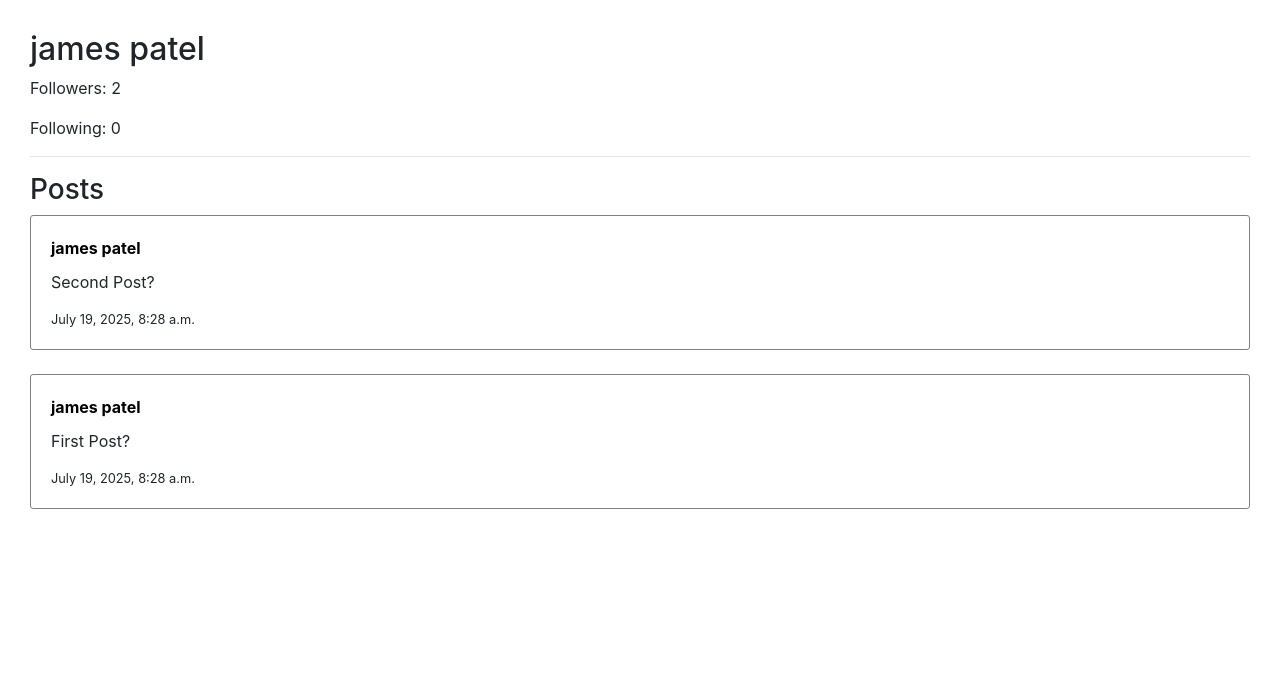
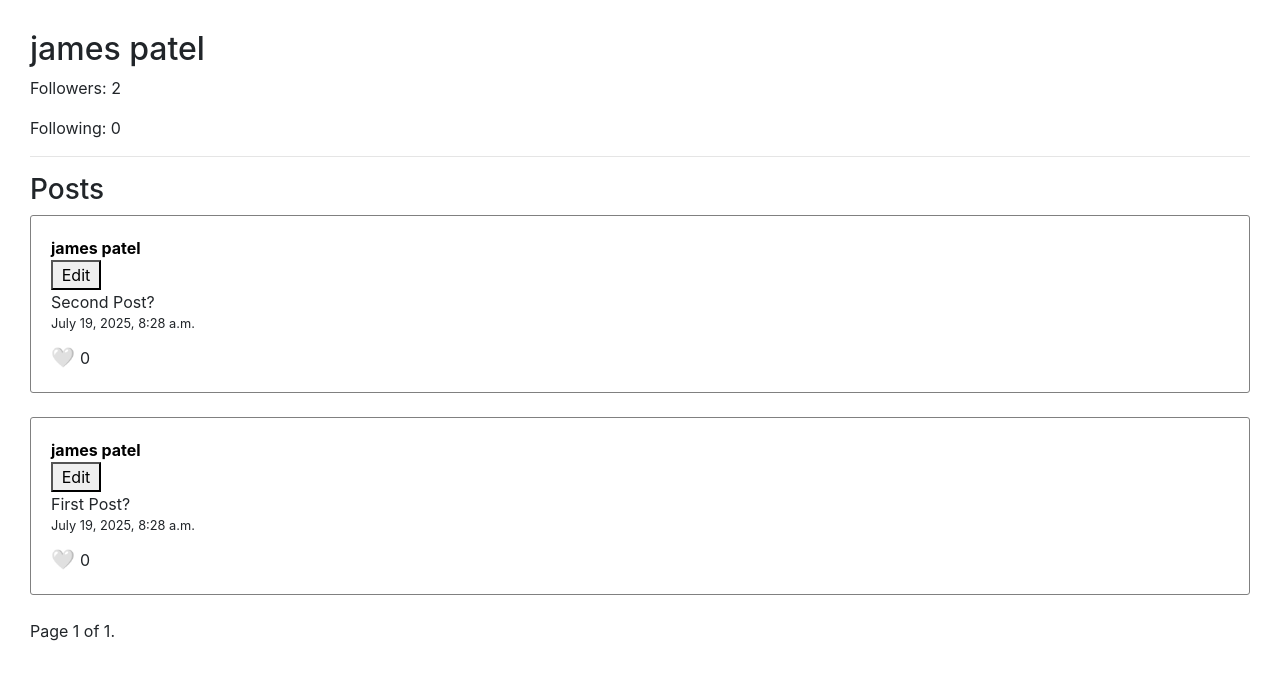
Before and after one commit to precipice11/whisper, a Django app: page /1/ in a window 1280 px wide. Shown: the part 56-736 px from the top of the page. Run offline with Django 3.2, Linux system fonts and the light colour scheme; a user stored in the database is signed in; data comes from the database, SQL or seed files in the repository; both versions use the stored data as it was after the commit; some libraries are stand-ins or nearby versions.

Commit message:
somewhat working

```diff
--- a/network/models.py
+++ b/network/models.py
@@ -18,7 +18,11 @@ class Post(models.Model):
     postContent = models.CharField(max_length=500)
     dateCreated = models.DateTimeField(auto_now_add=True)
     # comments -> user's
-    # likes -> user's
+    likes = models.ManyToManyField(User, related_name='liked_posts', blank=True)
+
+    @property
+    def total_likes(self):
+        return self.likes.count()
 
 
 # Add additional models to represent posts, likes, followers.
--- a/network/static/network/script.js
+++ b/network/static/network/script.js
@@ -1,4 +1,5 @@
 
+let likeUrl = window.likeUrl;  // grab the global variable set in template
 
 
 document.addEventListener('DOMContentLoaded', () => {
@@ -49,6 +50,33 @@ document.addEventListener('DOMContentLoaded', () => {
     });
     });
 
+    document.querySelectorAll('.like-btn').forEach(button => {
+        button.addEventListener('click', () => {
+            const postId = button.dataset.postId;
+
+            fetch(likeUrl, {
+                method: 'POST',
+                headers: {
+                "Content-Type": "application/json",
+                "X-CSRFToken": getCookie("csrftoken")
+                },
+                body: JSON.stringify({ post_id: postId })
+            })
+            .then(response => response.json())
+            .then(data => {
+                if (data.liked) {
+                    button.textContent = '❤️'; // If liked
+                } else {
+                    button.textContent = '🤍'; // If unliked
+                }
+
+                const likeCountSpan = button.nextElementSibling;
+                likeCountSpan.textContent = data.total_likes;
+            })
+            .catch(error => console.log("Error:", error))
+        })
+    })
+
 
     function getCookie(name) {
     let cookieValue = null;
--- a/network/static/network/styles.css
+++ b/network/static/network/styles.css
@@ -18,3 +18,25 @@
 .editPost {
     max-width: 50px;
 }
+
+.like-btn {
+    background: none;
+    border: none;
+    font-size: 1.2rem;
+    cursor: pointer;
+    padding: 0;
+    margin-right: 5px;
+}
+
+.post-footer {
+    display: flex;
+    align-items: center;
+    justify-content: flex-start; /* Push to right side */
+    margin-top: 10px;
+}
+
+
+.name {
+    color: black;
+    margin-bottom: 2rem;
+}
--- a/network/templates/network/layout.html
+++ b/network/templates/network/layout.html
@@ -6,7 +6,8 @@
         <title>{% block title %}Social Network{% endblock %}</title>
         <link rel="stylesheet" href="https://stackpath.bootstrapcdn.com/bootstrap/4.4.1/css/bootstrap.min.css" integrity="sha384-Vkoo8x4CGsO3+Hhxv8T/Q5PaXtkKtu6ug5TOeNV6gBiFeWPGFN9MuhOf23Q9Ifjh" crossorigin="anonymous">
         <link href="{% static 'network/styles.css' %}" rel="stylesheet">
-        <script src="{% static 'network/script.js' %}"></script>
+        <script src="{% static 'network/script.js' %}">     const likeUrl = "{% url 'like_toggle' %}";
+        </script>
 
     </head>
     <body>
--- a/network/templates/network/profile.html
+++ b/network/templates/network/profile.html
@@ -22,17 +22,53 @@
     <hr>
 
     <h3>Posts</h3>
-    {% for post in posts %}
-        <div class="post">
-            <strong style="margin-bottom: 10px;"><a style=" color: black;" href="{% url 'profile' post.user.id %}">{{ post.user.username }}</a></strong>
+    {% for post in page_obj %}
+    <div class="post" id="post-{{ post.id }}">
+        <strong><a class="name" href="{% url 'profile' user_id=post.user.id %}">{{ post.user }}</a></strong>
+
+        {% if post.user == request.user %}
+        <button class="editPost" data-post-id="{{ post.id }}">Edit</button>
+        {% endif %}
+
+        <div class="postContent" data-post-id="{{ post.id }}">{{ post.postContent }}</div>
+        <small>{{ post.dateCreated }}</small>
 
 
-            <p>{{ post.postContent }}</p>
-            <small>{{ post.dateCreated }}</small>
+        <div class="post-footer">
+            <button class="like-btn" data-post-id="{{ post.id }}">
+                {% if user in post.likes.all %}
+                    ❤️
+                {% else %}
+                    🤍
+                {% endif %}
+            </button>
+            <div class="like-count">{{ post.total_likes }}</div>
         </div>
-    {% empty %}
-        <p>No Posts.</p>
+
+    </div>
     {% endfor %}
+
+
+    <div class="pagination">
+        <span class="step-links">
+            {% if page_obj.has_previous %}
+                <a href="?page=1">&laquo; first</a>
+                <a href="?page={{ page_obj.previous_page_number }}">previous</a>
+            {% endif %}
+
+            <span class="current">
+                Page {{ page_obj.number }} of {{ page_obj.paginator.num_pages }}.
+            </span>
+
+            {% if page_obj.has_next %}
+                <a href="?page={{ page_obj.next_page_number }}">next</a>
+                <a href="?page={{ page_obj.paginator.num_pages }}">last &raquo;</a>
+            {% endif %}
+        </span>
+    </div>
+
+
+
     </div>
 
 
--- a/network/urls.py
+++ b/network/urls.py
@@ -14,5 +14,7 @@ urlpatterns = [
     path("unfollow/<int:user_id>/", views.unfollow_user, name="unfollow"),
     path("following/", views.followingPage, name="following"),
     path("edit-post/<int:post_id>/", views.edit_post, name="edit_post"),
+    path("ajax/like/", views.like_toggle, name="like_toggle"),
+
 
 ]
--- a/network/views.py
+++ b/network/views.py
@@ -13,6 +13,8 @@ import json
 from .models import User, Post
 
 
+
+# Returns the home page with all posts.
 def index(request):
     allPosts = Post.objects.all().order_by('-dateCreated')
     paginator = Paginator(allPosts, 10)
@@ -24,18 +26,24 @@ def index(request):
     return render(request, 'network/index.html', context)
 
 
+
+# Creates a user Post in Database
 @login_required
 def submitPost(request):
     if request.method == 'POST':
         content = request.POST.get('postContent')
-        # do something with content
         user = request.user
+
+        # create a new post object
         Post.objects.create(user=user, postContent=content)
 
         return HttpResponseRedirect(reverse("index"))
 
+    return HttpResponse("Only POST requests are accepted.")
 
-    return HttpResponse("Only POST requests are accepted.")
+
+
+
 
 @login_required
 def profileView(request, user_id):
@@ -43,12 +51,19 @@ def profileView(request, user_id):
     posts = Post.objects.filter(user=profile_user).order_by('-dateCreated')
     is_following = request.user in profile_user.followers.all()
 
+    paginator = Paginator(posts, 10)
+    page_number = request.GET.get('page')
+    page_obj = paginator.get_page(page_number)
 
     return render(request, 'network/profile.html', {
         "profile_user": profile_user,
-        "posts": posts,
+        'page_obj': page_obj,
         "is_following": is_following
     })
+
+
+
+
 
 @login_required
 def follow_user(request, user_id):
@@ -96,6 +111,28 @@ def edit_post(request, post_id):
             return JsonResponse({"success": False, "error": "Post not found or not yours"})
     return JsonResponse({"success": False, "error": "Invalid request"})
 
+
+@login_required
+def like_toggle(request):
+    if request.method == "POST":
+        data = json.loads(request.body)
+        post_id = data.get('post_id')
+
+        post = get_object_or_404(Post, id=post_id)
+
+        liked = False
+        if request.user in post.likes.all():
+            post.likes.remove(request.user)
+        else:
+            post.likes.add(request.user)
+            liked = True
+
+        return JsonResponse({
+            "liked": liked,
+            "total_likes": post.likes.count()
+        })
+
+    return JsonResponse({'error': 'Invalid request'}, status=400)
 
 
 
```
Also changed, not shown: network/templates/network/index.html (+22 -8 lines), db.sqlite3, network/migrations/0004_post_likes.py (added).
